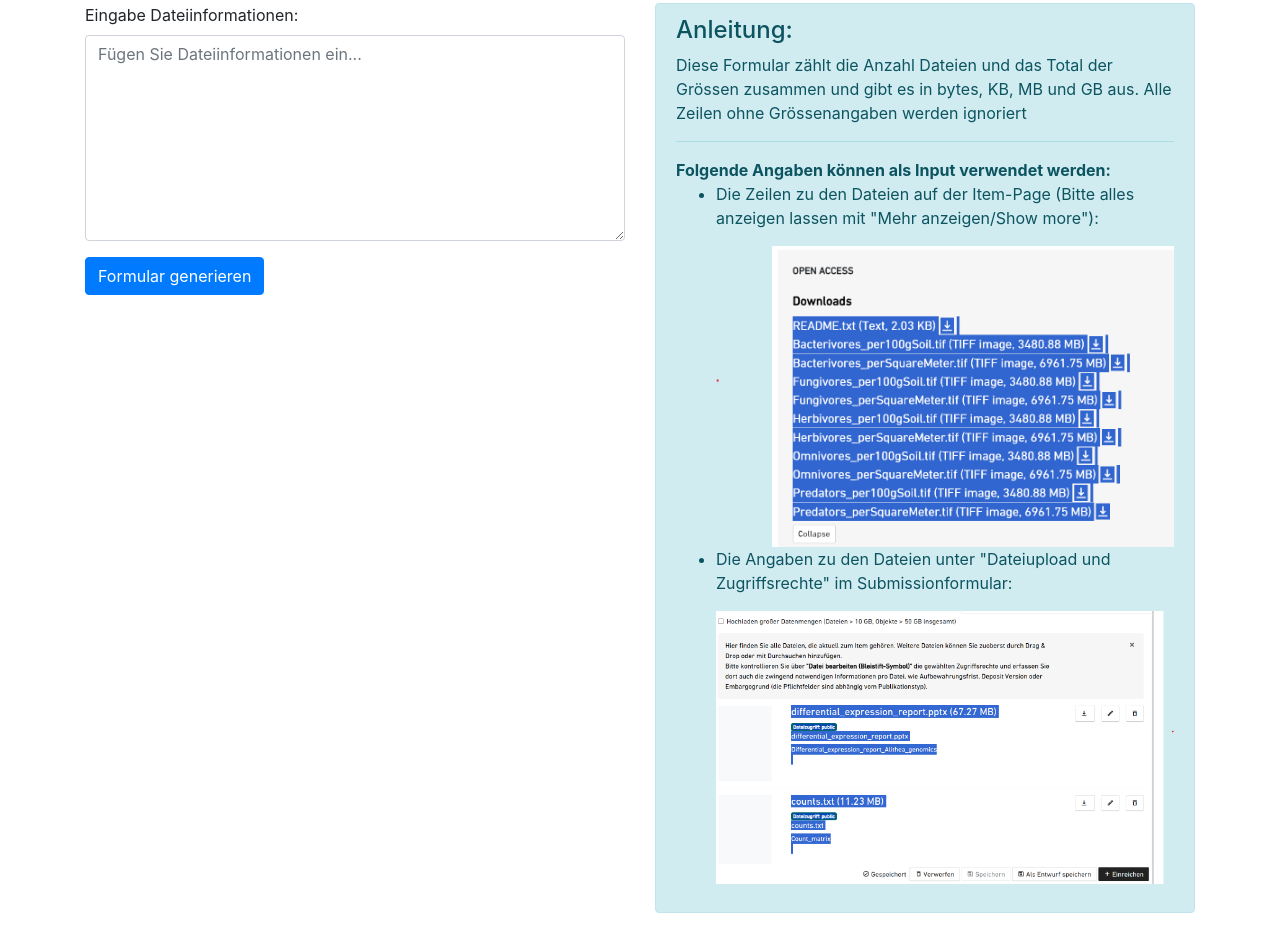
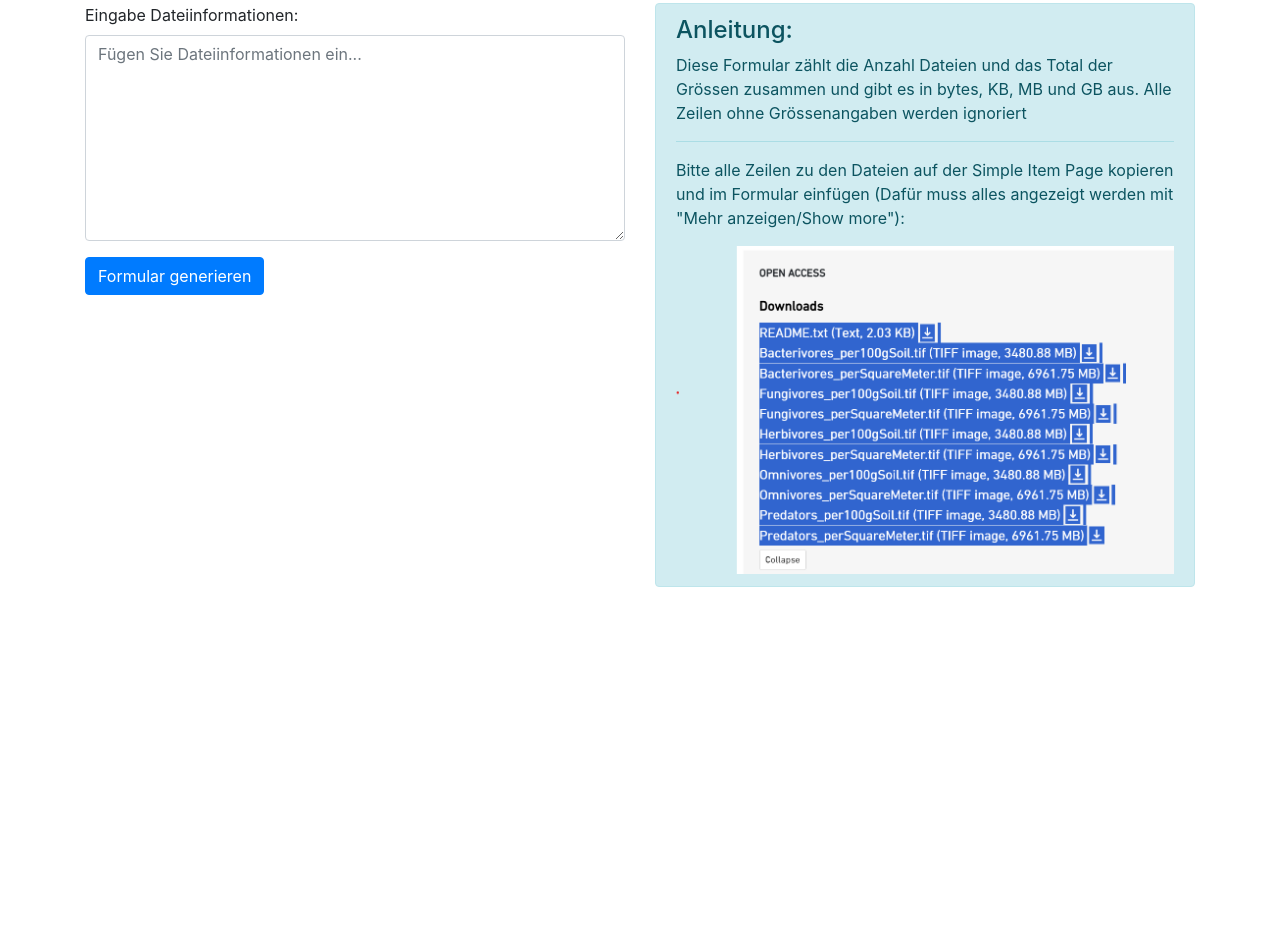
Before and after one commit to iorala/epu, a plain HTML site: page index.html in a window 1280 px wide. Shown: the part 259-1188 px from the top of the page. After the commit the page ends 862 px from the top, so only its background shows below. Drawn offline with nearby package versions, Linux system fonts and the light colour scheme.

Commit message:
Nur simple item page in Anleitung berücksichtigen

```diff
--- a/index.html
+++ b/index.html
@@ -32,19 +32,14 @@
             <h4 class="alert-heading">Anleitung:</h4>
             <p> Diese Formular zählt die Anzahl Dateien und das Total der Grössen zusammen und gibt es in bytes, KB, MB und GB aus. Alle Zeilen ohne Grössenangaben werden ignoriert</p>
             <hr>
-            <b>Folgende Angaben können als Input verwendet werden:</b>
-            <ul>
-                <li>
-                Die Zeilen zu den Dateien auf der Item-Page (Bitte alles anzeigen lassen mit "Mehr anzeigen/Show more"):
+
+            <p class="mb-0">
+
+                Bitte alle Zeilen zu den Dateien auf der Simple Item Page kopieren und im Formular einfügen (Dafür muss alles angezeigt werden mit "Mehr anzeigen/Show more"):
                             <a href="screenshot2.png" target="_blank">
                 <img src="screenshot2.png" alt="Screenshot" class="img-fluid mt-3">
             </a>
-            </li>
-                <li>
-                Die Angaben zu den Dateien unter "Dateiupload und Zugriffsrechte" im Submissionformular:
-                            <a href="screenshot.png" target="_blank">
-                <img src="screenshot.png" alt="Screenshot" class="img-fluid mt-3"></li>
-            </ul>
+            </p>
 
         </div>
 
```
